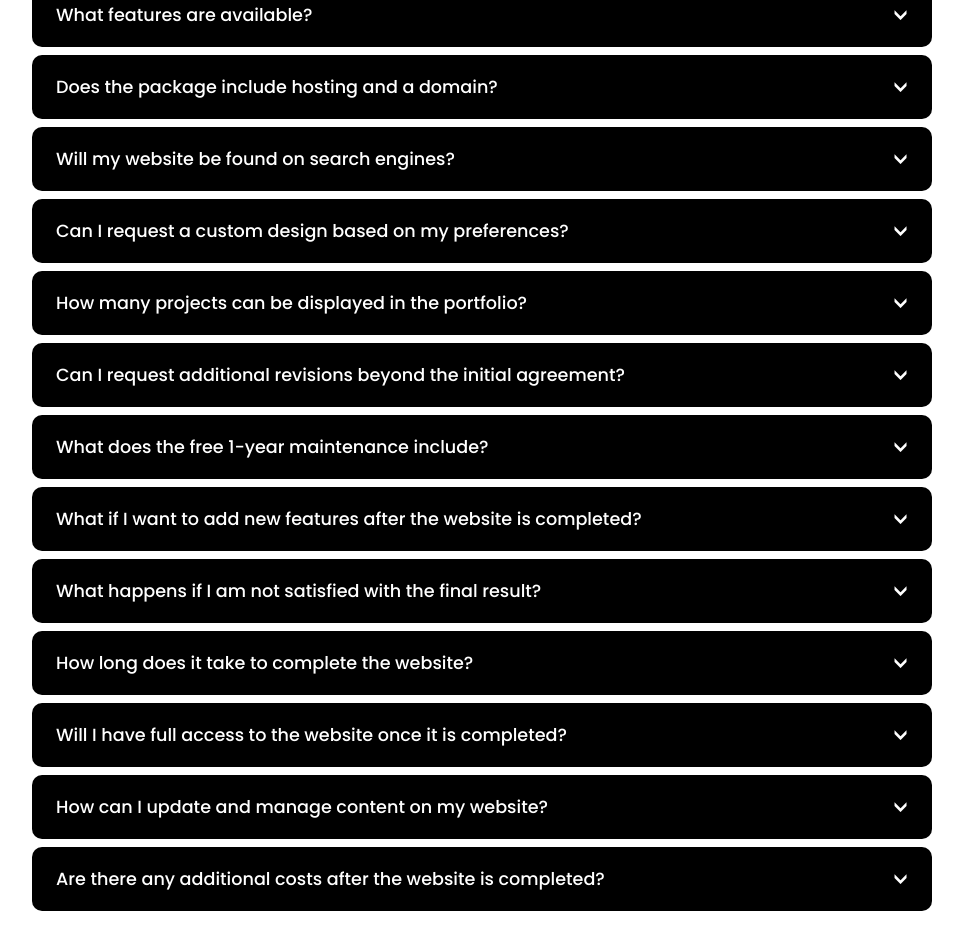
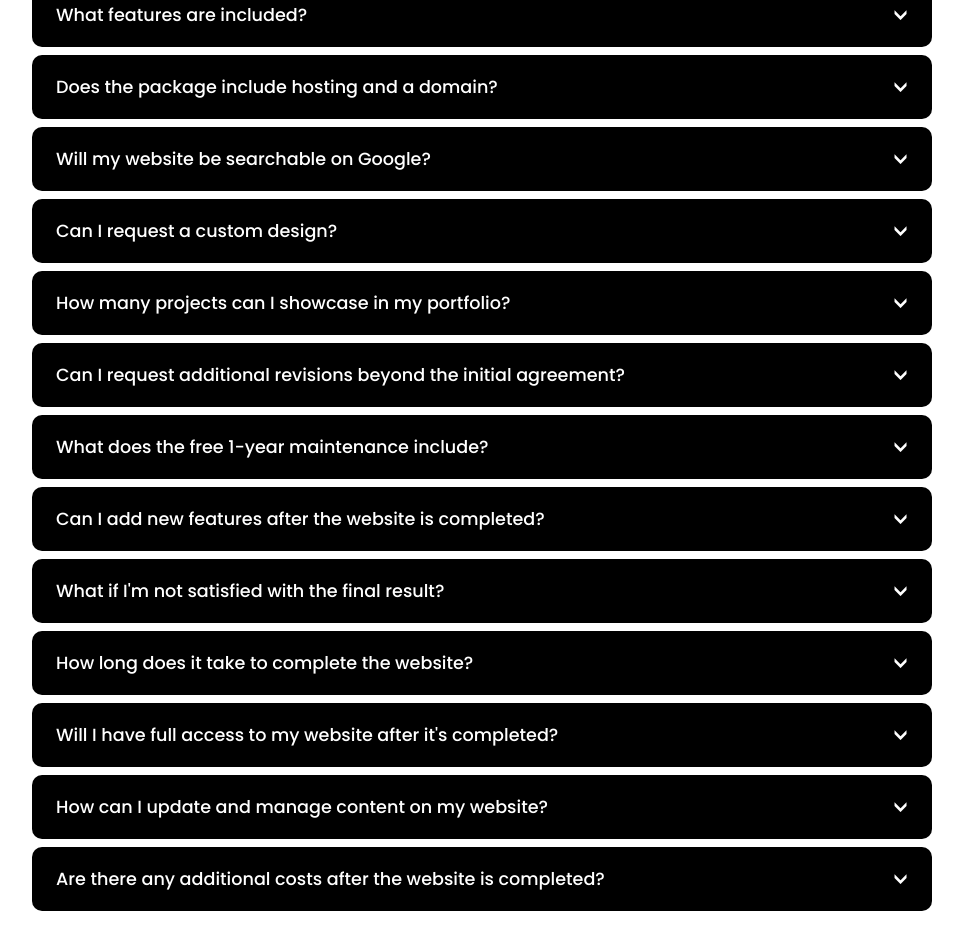
Before and after one commit to thisismeaji/portfolio, a Next.js app: page / in a window 1280 px wide. Shown: the part 5760-6709 px from the top of the page, without its empty margins (158-1121 px from the left). Built offline with nearby package versions, Linux system fonts and the light colour scheme.

Commit message:
fix gramar faq

```diff
--- a/src/components/section/faq/FaqSection.js
+++ b/src/components/section/faq/FaqSection.js
@@ -7,79 +7,80 @@ const faqs = [
   {
     question: "What platform is the website built on?",
     answer:
-      "The websites I create are built using Next.js, a React-based framework that is fast, lightweight, and optimized for performance and SEO.",
+      "I build websites using Next.js, a React-based framework known for its speed, lightweight structure, and optimization for performance and SEO.",
   },
   {
     question: "Is the website built using WordPress?",
     answer:
-      "No, I do not use WordPress. I build custom websites with Next.js, which ensures better speed, security, and flexibility compared to WordPress-based websites.",
+      "No, I don't use WordPress. I create custom websites with Next.js, which offers better speed, security, and flexibility compared to WordPress-based websites.",
   },
   {
-    question: "What features are available?",
+    question: "What features are included?",
     answer:
-      "My portfolio websites include responsive design, a professional layout that aligns with your personal branding, SEO optimization, interactive animations, and social media integration. Additionally, dynamic pages such as projects, blogs, or testimonials can be added. If you need additional features, we can discuss them further.",
+      "My portfolio websites come with a responsive design, a professional layout that aligns with your personal brand, SEO optimization, interactive animations, and social media integration. You can also add dynamic pages such as projects, blogs, or testimonials. If you need additional features, we can discuss them further.",
   },
   {
     question: "Does the package include hosting and a domain?",
     answer:
-      "Yes, hosting and domain are included in the price. Hosting is provided through Vercel, which offers high-performance and reliable hosting for Next.js websites. The domain is purchased from GoDaddy or a domain provider in your country, ensuring you get a domain that suits your needs without additional hassle.",
+      "Yes, hosting and a domain are included in the package. Hosting is provided through Vercel, ensuring high performance and reliability for Next.js websites. The domain is purchased from GoDaddy or a provider in your country to suit your needs without extra hassle.",
   },
   {
-    question: "Will my website be found on search engines?",
+    question: "Will my website be searchable on Google?",
     answer:
-      "Yes, I apply on-page SEO techniques, such as proper URL structuring, meta tags, and speed optimization, to help your website rank better on search engines like Google.",
+      "Yes, I apply on-page SEO techniques such as proper URL structuring, meta tags, and speed optimization to improve your website's ranking on search engines like Google.",
   },
   {
-    question: "Can I request a custom design based on my preferences?",
+    question: "Can I request a custom design?",
     answer:
-      "Absolutely! The website design will be tailored to your preferences. You can provide references for your desired look, or I can recommend the best layout for your portfolio.",
+      "Absolutely! The website design will be tailored to your preferences. You can share references, or I can recommend the best layout for your portfolio.",
   },
   {
-    question: "How many projects can be displayed in the portfolio?",
+    question: "How many projects can I showcase in my portfolio?",
     answer:
-      "There is no limit to the number of projects you can display, but I recommend showcasing 5-10 of your best projects to keep the website engaging and lightweight.",
+      "There's no limit, but I recommend displaying 5-10 of your best projects to keep the website engaging and fast.",
   },
   {
     question: "Can I request additional revisions beyond the initial agreement?",
     answer:
-      "I offer revisions as per our initial agreement. If you need additional revisions beyond that, they can be done at an extra cost.",
+      "I offer revisions as per our initial agreement. If you need more, additional revisions can be done for an extra cost.",
   },
   {
     question: "What does the free 1-year maintenance include?",
     answer:
-      "The free maintenance covers minor bug fixes, small content updates such as text or image changes, and website performance monitoring. However, major design changes or new feature additions are not included in the free maintenance.",
+      "The free maintenance covers minor bug fixes, small content updates like text or image changes, and performance monitoring. Major design changes or new feature additions are not included.",
   },
   {
-    question: "What if I want to add new features after the website is completed?",
+    question: "Can I add new features after the website is completed?",
     answer:
-      "You can request additional features after the website is completed. The cost will be adjusted based on the complexity of the new features.",
+      "Yes, you can request new features after the website is completed. The cost will depend on the complexity of the request.",
   },
   {
-    question: "What happens if I am not satisfied with the final result?",
+    question: "What if I'm not satisfied with the final result?",
     answer:
-      "I ensure that the final product meets your needs by providing revisions based on our initial agreement. If there are any major concerns, we can discuss and find the best solution to achieve your desired outcome.",
+      "I ensure the final product meets your expectations by offering revisions based on our agreement. If you have concerns, we can discuss solutions to achieve your desired outcome.",
   },
   {
     question: "How long does it take to complete the website?",
     answer:
-      "The completion time depends on the complexity of the website. For a one-page portfolio, the project takes only 3 days, while a multi-page portfolio takes approximately one week. If you have a specific deadline, we can discuss it further.",
+      "The timeline depends on the complexity of the website. A one-page portfolio takes about 3 days, while a multi-page portfolio takes around a week. If you have a specific deadline, we can discuss it.",
   },
   {
-    question: "Will I have full access to the website once it is completed?",
+    question: "Will I have full access to my website after it's completed?",
     answer:
-      "Yes, once the website is completed, you will have full access to the source code and hosting account (on Vercel), allowing you to manage it on your own if needed.",
+      "Yes, once the website is completed, you'll have full access to the source code and hosting account (on Vercel), allowing you to manage it as needed.",
   },
   {
     question: "How can I update and manage content on my website?",
     answer:
-      "Since I build static websites without a backend, content updates can be done by editing the files on GitHub or by reaching out to me for assistance. If you need a more flexible content management system, I can integrate a CMS such as Sanity or Strapi for an additional cost.",
+      "Since I build static websites without a backend, updates can be done by editing files on GitHub or contacting me for assistance. If you need an easier content management system, I can integrate a CMS like Sanity or Strapi for an additional cost.",
   },
   {
     question: "Are there any additional costs after the website is completed?",
     answer:
-      "There are no extra costs unless you request significant changes or new features. Any additional services will be priced based on the complexity of the request.",
+      "No extra costs unless you request significant changes or new features. Any additional services will be priced based on the complexity of your request.",
   },
 ];
+
 
 export default function FaqSection() {
   const [activeIndex, setActiveIndex] = useState(null);
--- a/src/components/section/faq/faqsection.module.css
+++ b/src/components/section/faq/faqsection.module.css
@@ -40,7 +40,7 @@
     display: flex;
     align-items: center;
     justify-content: space-between;
-    gap: 5rem;
+    gap: 2rem;
 }
 
 .card h4::after{
```
